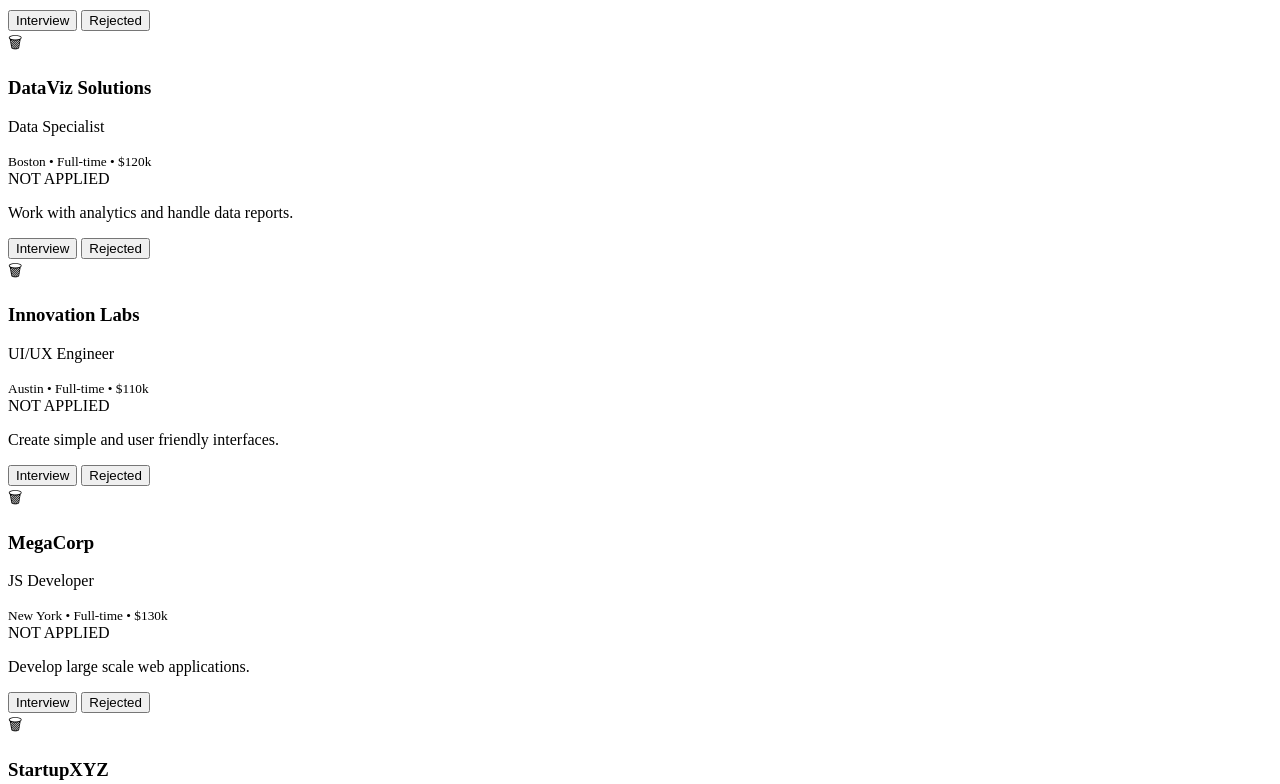
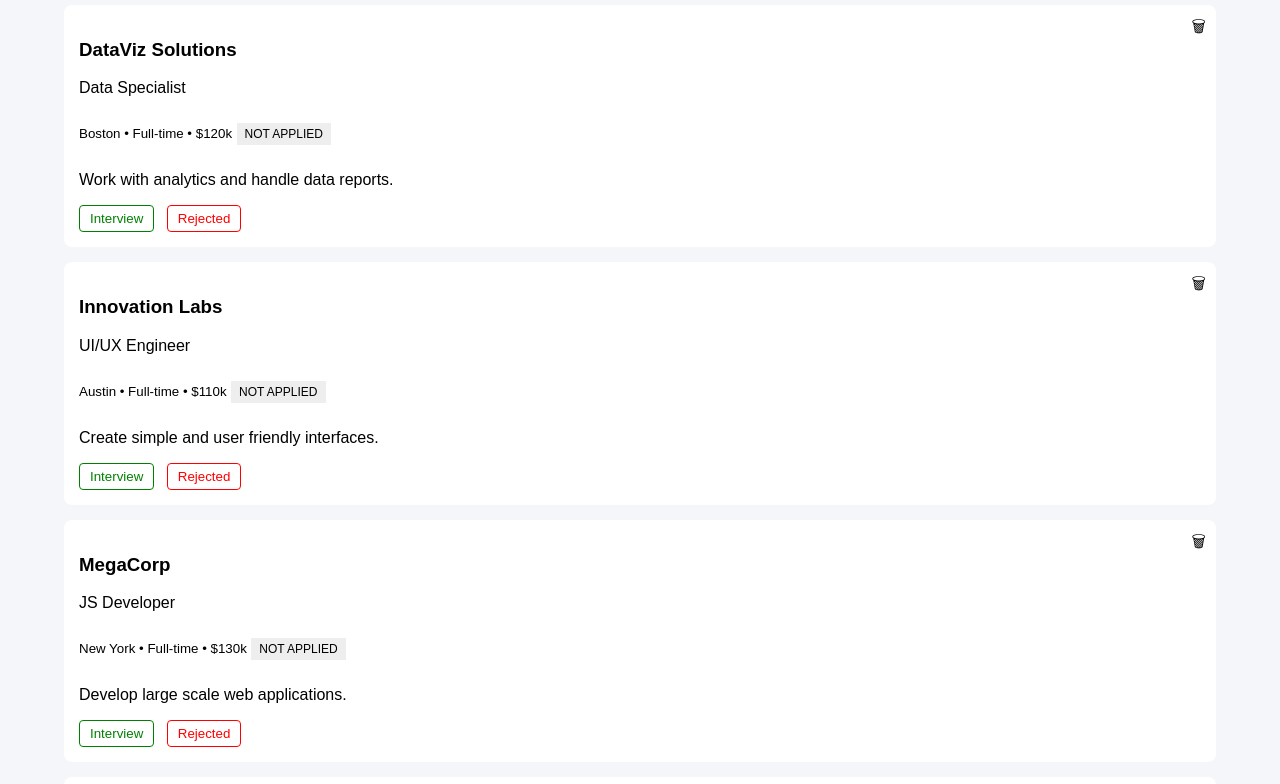
Before and after one commit to sumaiyamustaryesha/Job_Tracker_, a plain HTML site: page index.html in a window 1280 px wide. Shown: the part 860-1644 px from the top of the page. Drawn offline with Linux system fonts and the light colour scheme; the site is published under a folder, as on GitHub Pages, so addresses that start at the root find nothing.

Commit message:
file path related issue is fixed

```diff
--- a/index.html
+++ b/index.html
@@ -4,7 +4,7 @@
     <meta charset="UTF-8">
     <meta name="viewport" content="width=device-width, initial-scale=1.0">
     <title>Job Application Tracker</title>
-    <link rel="stylesheet" href="/style.css">
+    <link rel="stylesheet" href="style.css">
 </head>
 <body>
 
@@ -176,6 +176,6 @@
 
     </div>
 
-    <script src="/script1.js"></script>
+    <script src="script1.js"></script>
 </body>
 </html>
```
